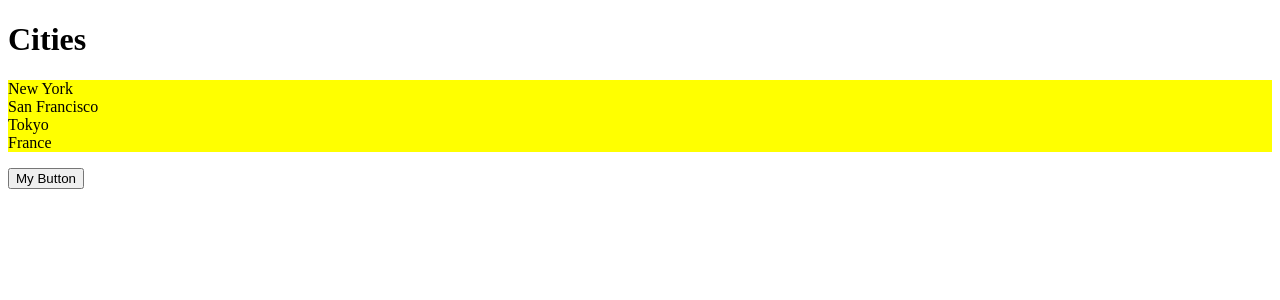
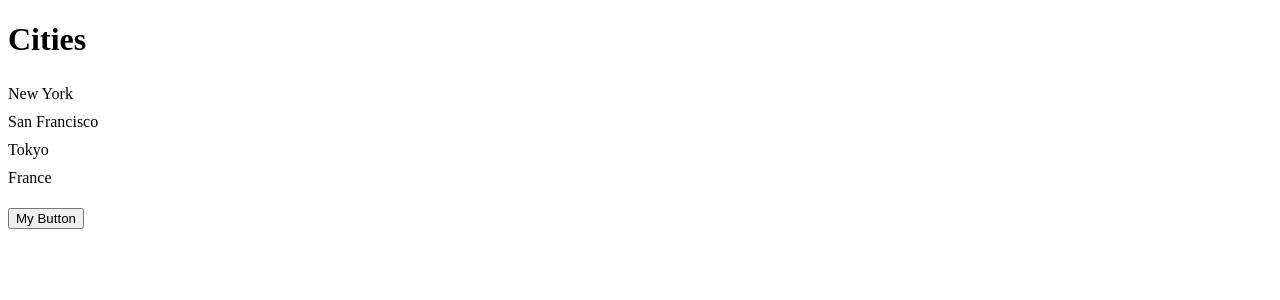
Before and after one commit to menaka-siri/react-game-app, a React (Vite) app: page / in a window 1280 px wide. Shown: the top 300 px of the page. Built offline with nearby package versions, Linux system fonts and the light colour scheme.

Commit message:
css in js/ts

```diff
--- a/package.json
+++ b/package.json
@@ -17,12 +17,14 @@
   "devDependencies": {
     "@types/react": "^18.0.28",
     "@types/react-dom": "^18.0.11",
+    "@types/styled-components": "^5.1.26",
     "@typescript-eslint/eslint-plugin": "^5.57.1",
     "@typescript-eslint/parser": "^5.57.1",
     "@vitejs/plugin-react": "^4.0.0",
     "eslint": "^8.38.0",
     "eslint-plugin-react-hooks": "^4.6.0",
     "eslint-plugin-react-refresh": "^0.3.4",
+    "styled-components": "^5.3.10",
     "typescript": "^5.0.2",
     "vite": "^4.3.2"
   }
--- a/src/components/ListGroup/ListGroup.tsx
+++ b/src/components/ListGroup/ListGroup.tsx
@@ -1,5 +1,15 @@
 import { Fragment, useState } from "react";
 import styles from './ListGroup.module.css';
+import styled from "styled-components";
+
+const List  = styled.ul`
+ list-style: none;
+ padding: 0;
+`;
+
+const ListItem = styled.li`
+  padding: 5px 0;
+`;
 
 interface Props {
   items: string[];
@@ -23,9 +33,9 @@ function ListGroup({ items, heading, onSelectItem }: Props) {
     <Fragment>
       <h1>{heading}</h1>
       {items.length === 0 && <p>No item found</p>}
-      <ul className={[styles.listGroup, styles.container].join(' ')}>
+      <List>
         {items.map((item, index) => (
-          <li
+          <ListItem
             className={
               selectedIndex === index
                 ? "list-group-item active"
@@ -38,9 +48,9 @@ function ListGroup({ items, heading, onSelectItem }: Props) {
             }}
           >
             {item}
-          </li>
+          </ListItem>
         ))}
-      </ul>
+      </List>
     </Fragment>
   );
 }
```
Also changed, not shown: 1 other file (tests, documents, lock files or other folders).
